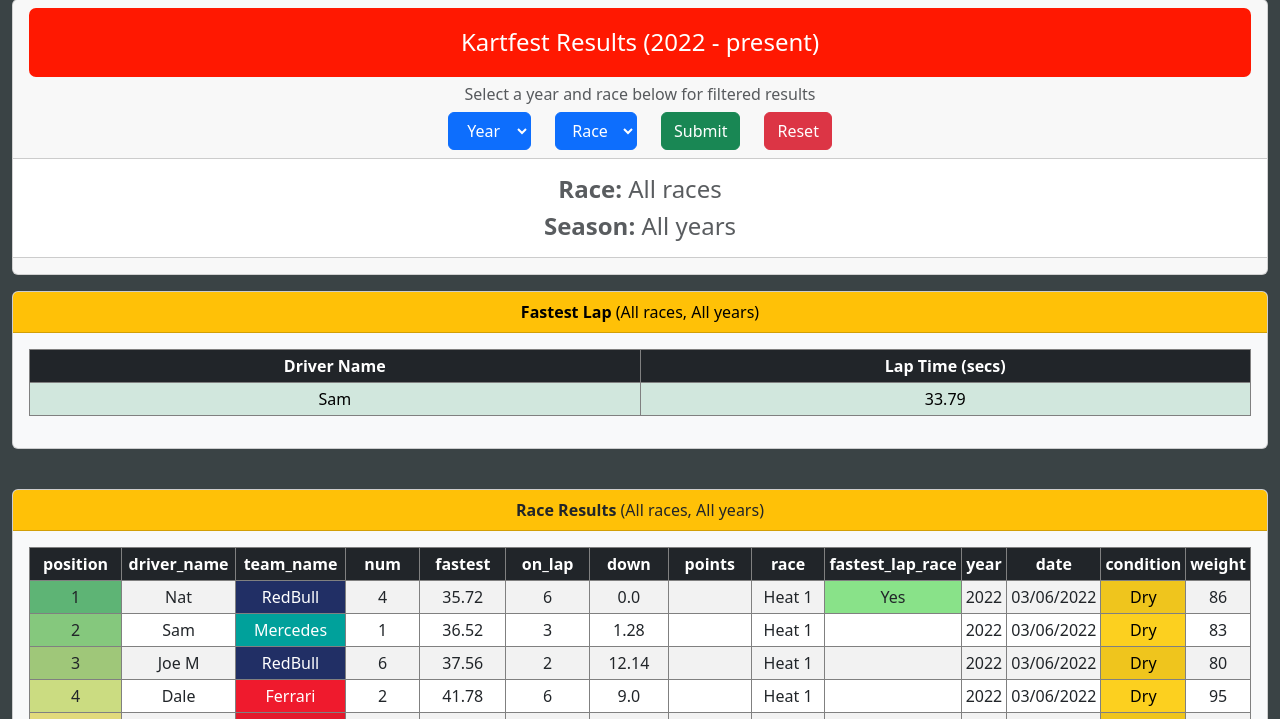
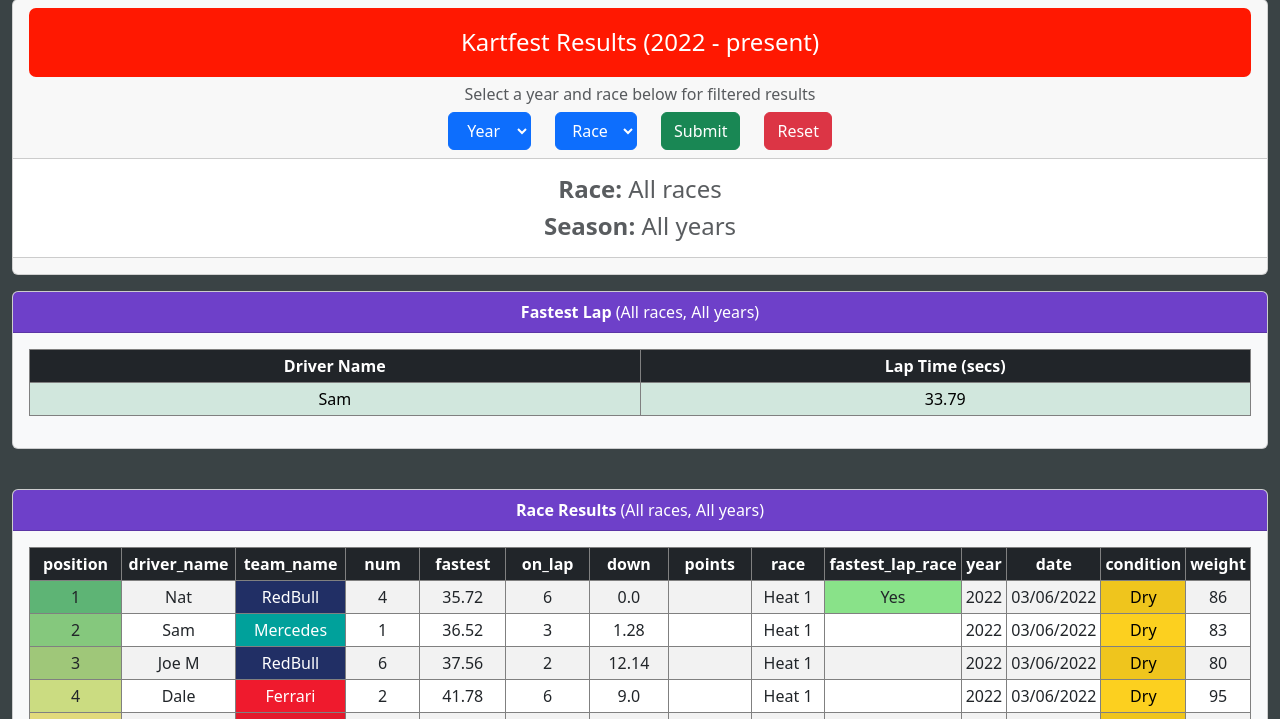
Before and after one commit to s93frost/kartfest, a Flask app: page /results in a window 1280 px wide. Shown: the part 129-848 px from the top of the page. Run offline with Flask 3, Linux system fonts and the light colour scheme.

Commit message:
updated to purple card headers using ID

```diff
--- a/static/styles.css
+++ b/static/styles.css
@@ -344,3 +344,8 @@ td:hover {
     padding-left: 5px;
     padding-right: 5px;
 }
+
+#purpleheader{
+    background-color: #6e40c9;
+    color: white;
+}
--- a/templates/results.html
+++ b/templates/results.html
@@ -70,7 +70,7 @@
     {% if year and racename %}
 
         <div class="card bg-light mb-3">
-            <div class="card-header bg-warning text-black"> <b> Race Winner </b>
+            <div id="purpleheader" class="card-header"> <b> Race Winner </b>
                 ({{ racename }}, {{ year}})
             </div>
             <div class="card-body">
@@ -99,7 +99,7 @@
     {% endif %}
 
     <div class="card bg-light mb-3">
-        <div class="card-header bg-warning text-black"> <b>Fastest Lap</b> {% if year and racename %}
+        <div id="purpleheader" class="card-header"> <b>Fastest Lap</b> {% if year and racename %}
             ({{ racename }}, {{ year}})
         {% else %}
             (All races, All years)
@@ -127,7 +127,7 @@
 
     <br>
     <div class="card bg-light mb-3">
-        <div class="card-header bg-warning text-dark"> <b>Race Results</b> {% if year and racename %}
+        <div id="purpleheader" class="card-header"> <b>Race Results</b> {% if year and racename %}
             ({{ racename }}, {{ year}})
         {% else %}
             (All races, All years)
```
